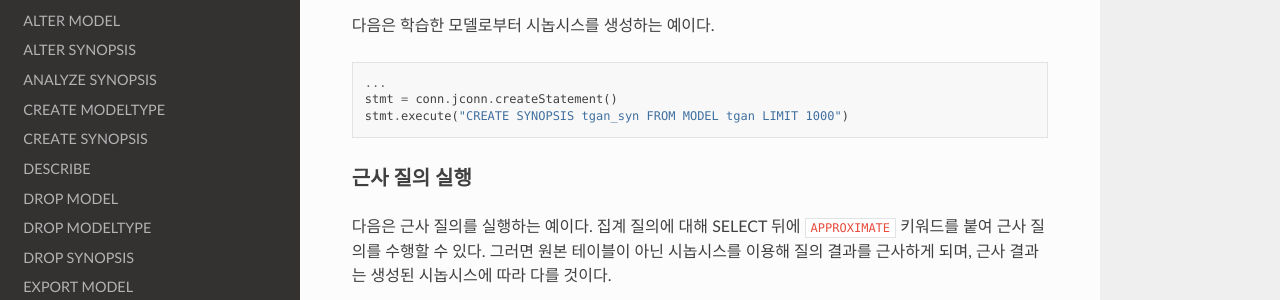
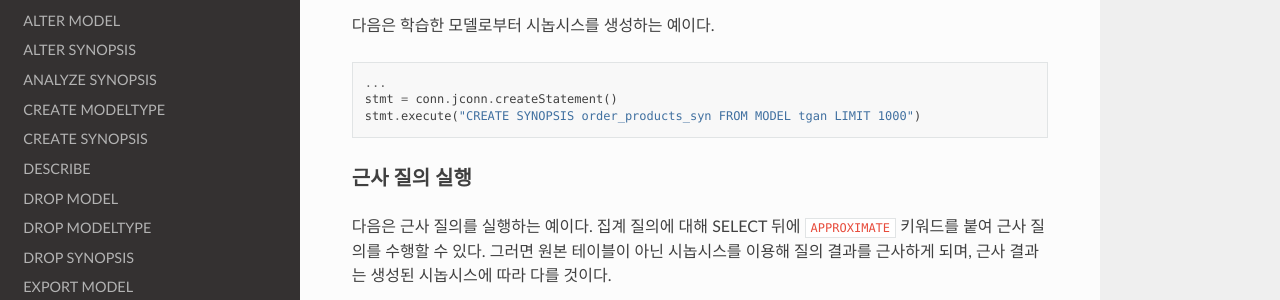
Before and after one commit to traindb-project/traindb-doc-kr, a Sphinx documentation site: the page built from docs/tutorial/examples_jdbc_python.rst, in a window 1280 px wide and 900 px high, scrolled down 1145 px. Shown: the part 151-451 px from the top of the window. Built offline with Sphinx 7.4.7 and the Read the Docs theme 2.0.0, drawn with Linux system fonts in a browser that asks for light colours.

```diff
--- a/docs/tutorial/examples_jdbc_python.rst
+++ b/docs/tutorial/examples_jdbc_python.rst
@@ -67,7 +67,7 @@ TrainDB SQL 실행
 
   ...
   stmt = conn.jconn.createStatement()
-  stmt.execute("CREATE SYNOPSIS tgan_syn FROM MODEL tgan LIMIT 1000")
+  stmt.execute("CREATE SYNOPSIS order_products_syn FROM MODEL tgan LIMIT 1000")
 
 근사 질의 실행
 ~~~~~~~~~~~~~~
```
